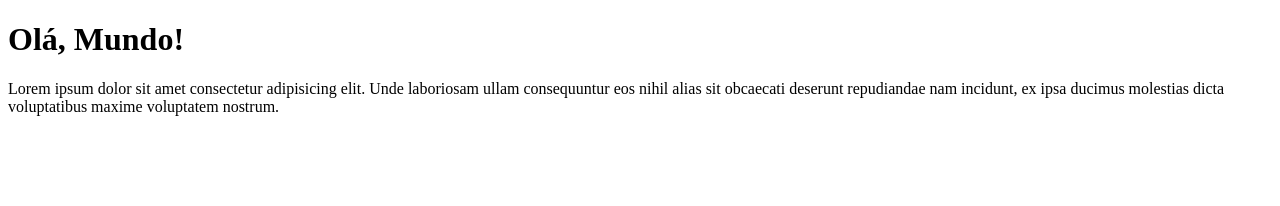
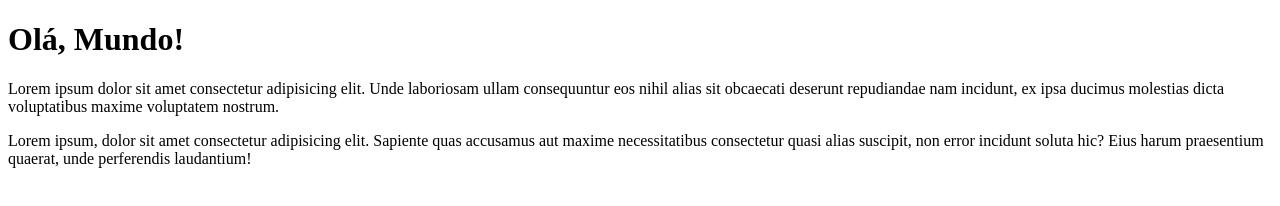
Before and after one commit to emillymaia/Ola-mundo, a plain HTML site: page site_teste/index.html in a window 1280 px wide. Drawn offline with Linux system fonts and the light colour scheme.

Commit message:
adicionei outro parágrafo

```diff
--- a/site_teste/index.html
+++ b/site_teste/index.html
@@ -9,5 +9,6 @@
 <body>
     <h1>Olá, Mundo!</h1>
     <p>Lorem ipsum dolor sit amet consectetur adipisicing elit. Unde laboriosam ullam consequuntur eos nihil alias sit obcaecati deserunt repudiandae nam incidunt, ex ipsa ducimus molestias dicta voluptatibus maxime voluptatem nostrum.</p>
+    <p>Lorem ipsum, dolor sit amet consectetur adipisicing elit. Sapiente quas accusamus aut maxime necessitatibus consectetur quasi alias suscipit, non error incidunt soluta hic? Eius harum praesentium quaerat, unde perferendis laudantium!</p>
 </body>
 </html>
```
